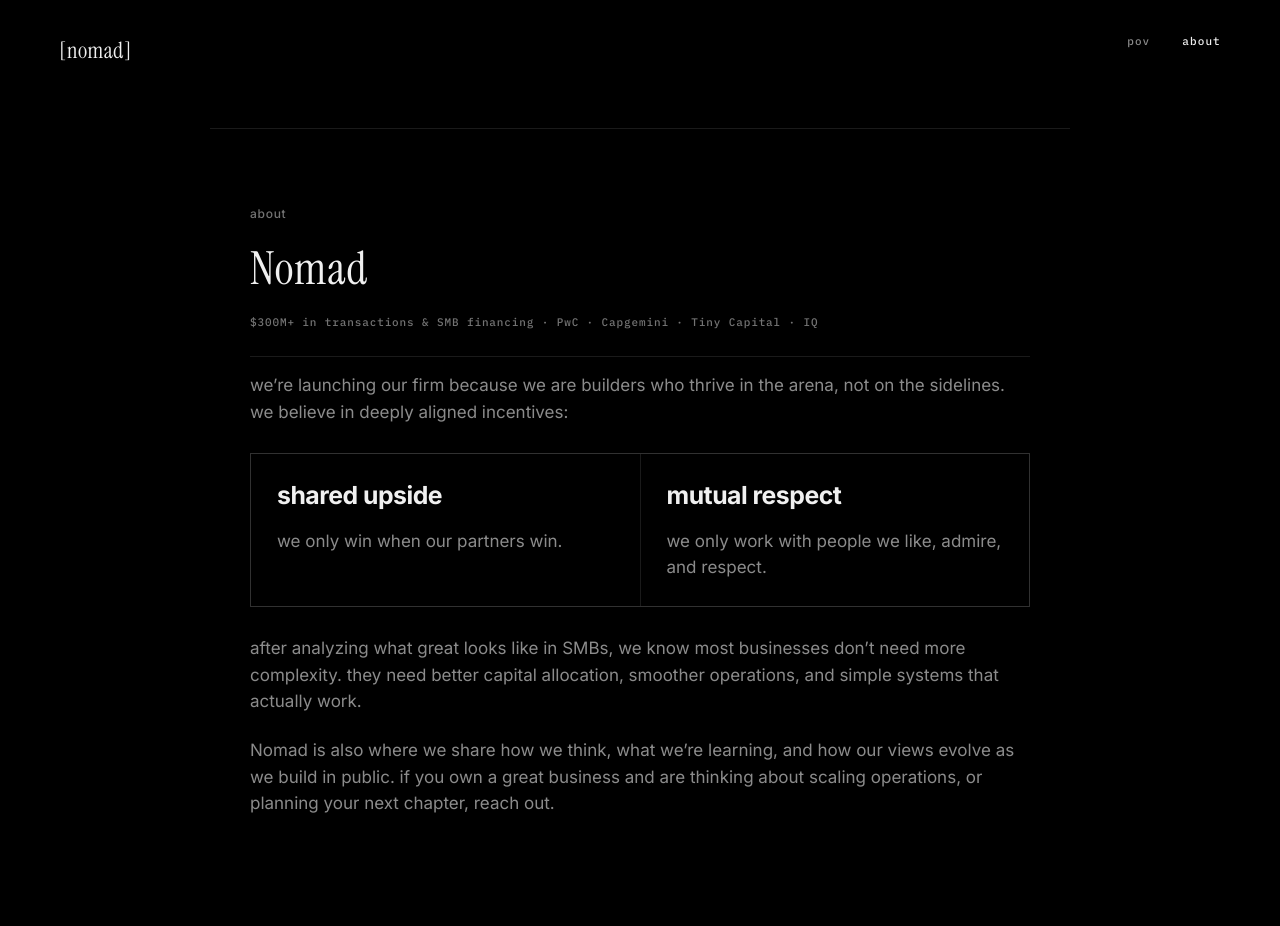
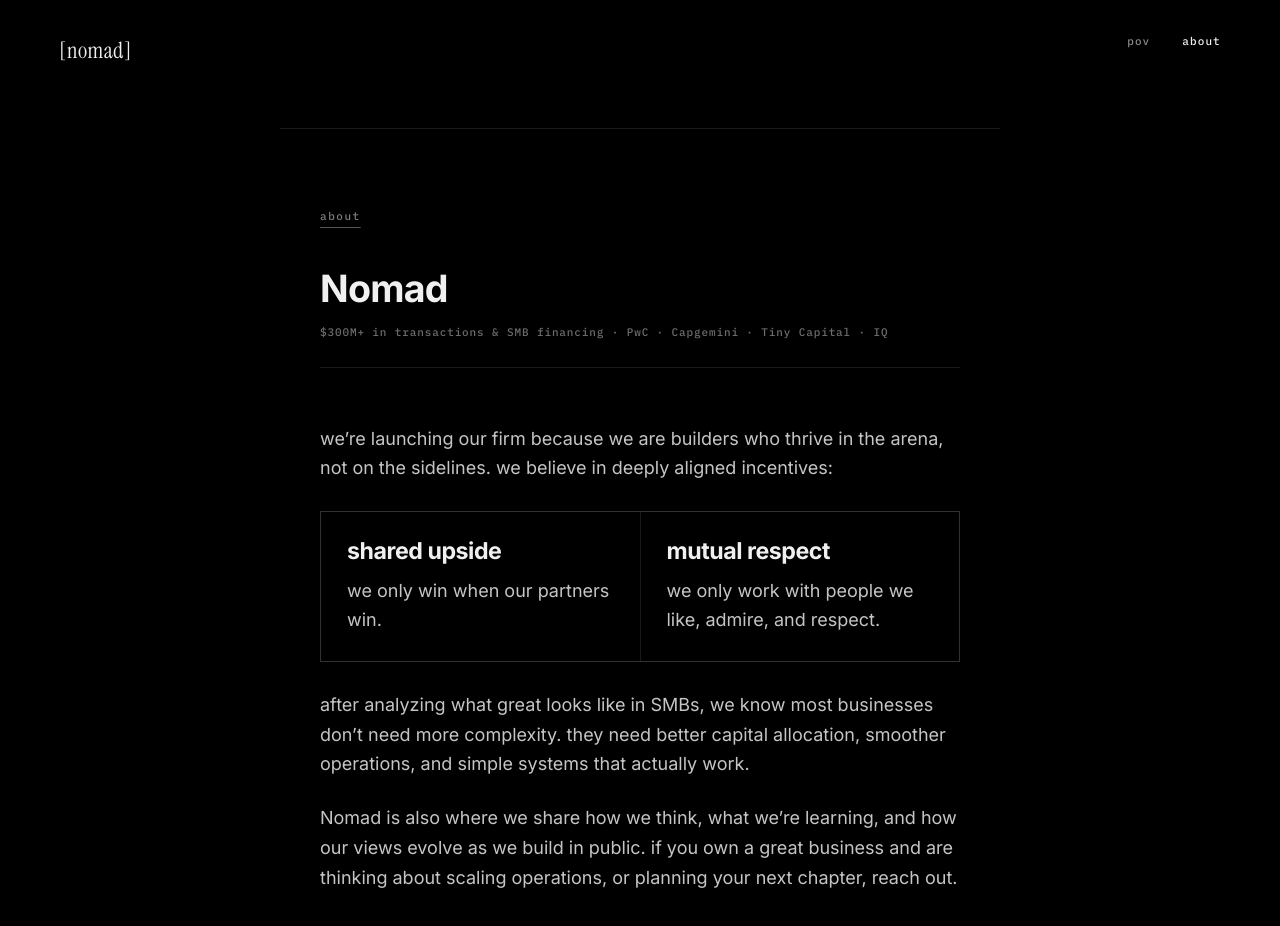
Before and after one commit to Nickthegrinder/nomadstudio, a website: page about/index.html in a window 1280 px wide. Drawn offline with Linux system fonts and the light colour scheme.

Commit message:
About: reuse POV article classes (label, title, date, body) for matching typography
Made-with: Cursor

```diff
--- a/about/index.html
+++ b/about/index.html
@@ -5,7 +5,7 @@
 	<meta name="viewport" content="width=device-width">
 	<title>About · Nomad</title>
 	<meta name="description" content="Nomad is built on experience from $300M+ in transactions and SMB financing — aligned incentives, better capital allocation, smoother operations, and simple systems that work.">
-	<link rel="stylesheet" href="../studio-i18n.css?v=20260407-pov-type-align">
+	<link rel="stylesheet" href="../studio-i18n.css?v=20260407-pov-article-parity">
 </head>
 <body>
 <div data-framer-root>
@@ -16,10 +16,10 @@
 	</nav>
 	<main id="main" class="nomad-subpage-main">
 		<article class="nomad-editorial-block">
-			<p class="nomad-editorial-block__kicker">about</p>
-			<h1 class="nomad-editorial-block__title">Nomad</h1>
-			<div class="nomad-editorial-block__body">
-				<p class="nomad-cred">$300M+ in transactions &amp; SMB financing · PwC · Capgemini · Tiny Capital · IQ</p>
+			<p class="nomad-article__label">about</p>
+			<h1 class="nomad-article__title">Nomad</h1>
+			<p class="nomad-cred nomad-article__date">$300M+ in transactions &amp; SMB financing · PwC · Capgemini · Tiny Capital · IQ</p>
+			<div class="nomad-editorial-block__body nomad-article__body">
 				<p>we’re launching our firm because we are builders who thrive in the arena, not on the sidelines. we believe in deeply aligned incentives:</p>
 				<dl class="nomad-beliefs">
 					<div class="nomad-beliefs__item">
--- a/studio-i18n.css
+++ b/studio-i18n.css
@@ -115,52 +115,17 @@ body {
 /* POV / About editorial typography (standalone pages; formerly injected before FAQs) */
 [data-framer-root] .nomad-editorial-block {
     width: 100%;
-    max-width: 780px;
+    max-width: 40rem;
     margin: 0 auto;
     padding: clamp(48px, 6vw, 80px) clamp(20px, 4vw, 40px);
     border-top: 1px solid var(--nomad-border);
     scroll-margin-top: 72px;
 }
 
-/* About kicker — match POV index eyebrow (.nomad-pov-index__eyebrow) */
-[data-framer-root] .nomad-editorial-block__kicker {
-    font-family: var(--nomad-sans);
-    font-size: 12px;
-    font-weight: 500;
-    letter-spacing: 0.06em;
-    text-transform: lowercase;
-    color: rgba(240, 240, 240, 0.48);
-    margin: 0 0 clamp(16px, 2.5vw, 22px);
-}
-
-/* About title — match POV index tagline (.nomad-pov-index__tagline) */
-[data-framer-root] .nomad-editorial-block__title {
-    font-family: "Instrument Serif", Georgia, "Times New Roman", serif;
-    font-size: clamp(1.85rem, 4.5vw, 2.85rem);
-    font-weight: 400;
-    letter-spacing: 0.02em;
-    line-height: 1.12;
-    color: var(--nomad-ink);
-    margin: 0 0 clamp(14px, 2vw, 20px);
-}
-
-/* About body — match POV list summaries (.nomad-article-list__summary) */
+/* About page: reuse POV article typography (.nomad-article__*) — see about/index.html */
 [data-framer-root] .nomad-editorial-block__body {
-    font-family: var(--nomad-sans);
-    font-size: clamp(15px, 1.4vw, 17px);
-    font-weight: 400;
-    line-height: 1.55;
-    color: rgba(240, 240, 240, 0.58);
     max-width: 100%;
     margin: 0;
-}
-
-[data-framer-root] .nomad-editorial-block__body p {
-    margin: 0 0 1.35em;
-}
-
-[data-framer-root] .nomad-editorial-block__body p:last-child {
-    margin-bottom: 0;
 }
 
 /* POV article — Nomad Capital “ideas”-style list / detail */
@@ -535,23 +500,24 @@ body {
     padding: clamp(18px, 2.5vw, 26px);
 }
 
-/* Belief headings — match POV article list titles (.nomad-article-list__title) */
+/* Belief headings — Inter bold like article title, scaled for 2-col cards */
 [data-framer-root] .nomad-beliefs__term {
     font-family: var(--nomad-sans);
-    font-size: clamp(1.2rem, 2.5vw, 1.55rem);
+    font-size: clamp(1.1rem, 2.2vw, 1.45rem);
     font-weight: 700;
     letter-spacing: -0.02em;
-    line-height: 1.28;
+    line-height: 1.2;
     color: var(--nomad-ink);
-    margin: 0 0 clamp(12px, 2vw, 16px);
+    margin: 0 0 10px;
 }
 
+/* Belief copy — same as POV article body (.nomad-article__body) */
 [data-framer-root] .nomad-beliefs__desc {
     font-family: var(--nomad-sans);
-    font-size: clamp(15px, 1.4vw, 17px);
+    font-size: clamp(16px, 1.55vw, 18px);
     font-weight: 400;
-    line-height: 1.55;
-    color: rgba(240, 240, 240, 0.58);
+    line-height: 1.65;
+    color: rgba(240, 240, 240, 0.82);
     margin: 0;
 }
 
@@ -559,14 +525,8 @@ body {
     margin: 0;
 }
 
-/* Cred strip — match POV list dates (.nomad-article-list__date) */
-[data-framer-root] .nomad-cred {
-    font-family: var(--nomad-mono);
-    font-size: 11px;
-    font-weight: 500;
-    letter-spacing: 0.08em;
-    color: rgba(240, 240, 240, 0.48);
-    margin: 0 0 clamp(24px, 3.5vw, 36px);
+/* Cred strip: typography from .nomad-article__date; rule + spacing below */
+[data-framer-root] .nomad-cred.nomad-article__date {
     padding-bottom: clamp(18px, 2.5vw, 26px);
     border-bottom: 1px solid var(--nomad-border);
     line-height: 1.5;
--- a/website/studio/studio-i18n.css
+++ b/website/studio/studio-i18n.css
@@ -115,52 +115,17 @@ body {
 /* POV / About editorial typography (standalone pages; formerly injected before FAQs) */
 [data-framer-root] .nomad-editorial-block {
     width: 100%;
-    max-width: 780px;
+    max-width: 40rem;
     margin: 0 auto;
     padding: clamp(48px, 6vw, 80px) clamp(20px, 4vw, 40px);
     border-top: 1px solid var(--nomad-border);
     scroll-margin-top: 72px;
 }
 
-/* About kicker — match POV index eyebrow (.nomad-pov-index__eyebrow) */
-[data-framer-root] .nomad-editorial-block__kicker {
-    font-family: var(--nomad-sans);
-    font-size: 12px;
-    font-weight: 500;
-    letter-spacing: 0.06em;
-    text-transform: lowercase;
-    color: rgba(240, 240, 240, 0.48);
-    margin: 0 0 clamp(16px, 2.5vw, 22px);
-}
-
-/* About title — match POV index tagline (.nomad-pov-index__tagline) */
-[data-framer-root] .nomad-editorial-block__title {
-    font-family: "Instrument Serif", Georgia, "Times New Roman", serif;
-    font-size: clamp(1.85rem, 4.5vw, 2.85rem);
-    font-weight: 400;
-    letter-spacing: 0.02em;
-    line-height: 1.12;
-    color: var(--nomad-ink);
-    margin: 0 0 clamp(14px, 2vw, 20px);
-}
-
-/* About body — match POV list summaries (.nomad-article-list__summary) */
+/* About page: reuse POV article typography (.nomad-article__*) — see about/index.html */
 [data-framer-root] .nomad-editorial-block__body {
-    font-family: var(--nomad-sans);
-    font-size: clamp(15px, 1.4vw, 17px);
-    font-weight: 400;
-    line-height: 1.55;
-    color: rgba(240, 240, 240, 0.58);
     max-width: 100%;
     margin: 0;
-}
-
-[data-framer-root] .nomad-editorial-block__body p {
-    margin: 0 0 1.35em;
-}
-
-[data-framer-root] .nomad-editorial-block__body p:last-child {
-    margin-bottom: 0;
 }
 
 /* POV article — Nomad Capital “ideas”-style list / detail */
@@ -535,23 +500,24 @@ body {
     padding: clamp(18px, 2.5vw, 26px);
 }
 
-/* Belief headings — match POV article list titles (.nomad-article-list__title) */
+/* Belief headings — Inter bold like article title, scaled for 2-col cards */
 [data-framer-root] .nomad-beliefs__term {
     font-family: var(--nomad-sans);
-    font-size: clamp(1.2rem, 2.5vw, 1.55rem);
+    font-size: clamp(1.1rem, 2.2vw, 1.45rem);
     font-weight: 700;
     letter-spacing: -0.02em;
-    line-height: 1.28;
+    line-height: 1.2;
     color: var(--nomad-ink);
-    margin: 0 0 clamp(12px, 2vw, 16px);
+    margin: 0 0 10px;
 }
 
+/* Belief copy — same as POV article body (.nomad-article__body) */
 [data-framer-root] .nomad-beliefs__desc {
     font-family: var(--nomad-sans);
-    font-size: clamp(15px, 1.4vw, 17px);
+    font-size: clamp(16px, 1.55vw, 18px);
     font-weight: 400;
-    line-height: 1.55;
-    color: rgba(240, 240, 240, 0.58);
+    line-height: 1.65;
+    color: rgba(240, 240, 240, 0.82);
     margin: 0;
 }
 
@@ -559,14 +525,8 @@ body {
     margin: 0;
 }
 
-/* Cred strip — match POV list dates (.nomad-article-list__date) */
-[data-framer-root] .nomad-cred {
-    font-family: var(--nomad-mono);
-    font-size: 11px;
-    font-weight: 500;
-    letter-spacing: 0.08em;
-    color: rgba(240, 240, 240, 0.48);
-    margin: 0 0 clamp(24px, 3.5vw, 36px);
+/* Cred strip: typography from .nomad-article__date; rule + spacing below */
+[data-framer-root] .nomad-cred.nomad-article__date {
     padding-bottom: clamp(18px, 2.5vw, 26px);
     border-bottom: 1px solid var(--nomad-border);
     line-height: 1.5;
```
Also changed, not shown: index.html (+1 -1 lines), pov/inc-myth/index.html (+1 -1 lines), pov/index.html (+1 -1 lines), pov/rule-11-know-thy-lender/index.html (+1 -1 lines), website/studio/about/index.html (+5 -5 lines), website/studio/index.html (+1 -1 lines), website/studio/pov/inc-myth/index.html (+1 -1 lines), website/studio/pov/index.html (+1 -1 lines), website/studio/pov/rule-11-know-thy-lender/index.html (+1 -1 lines).
